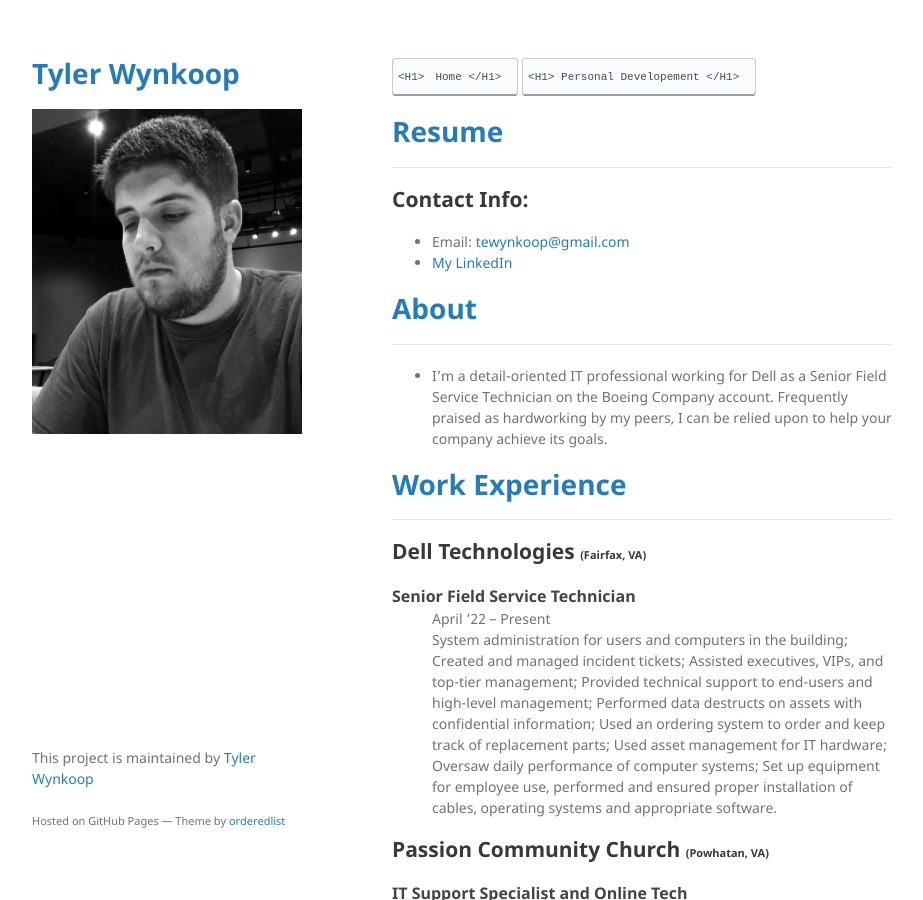
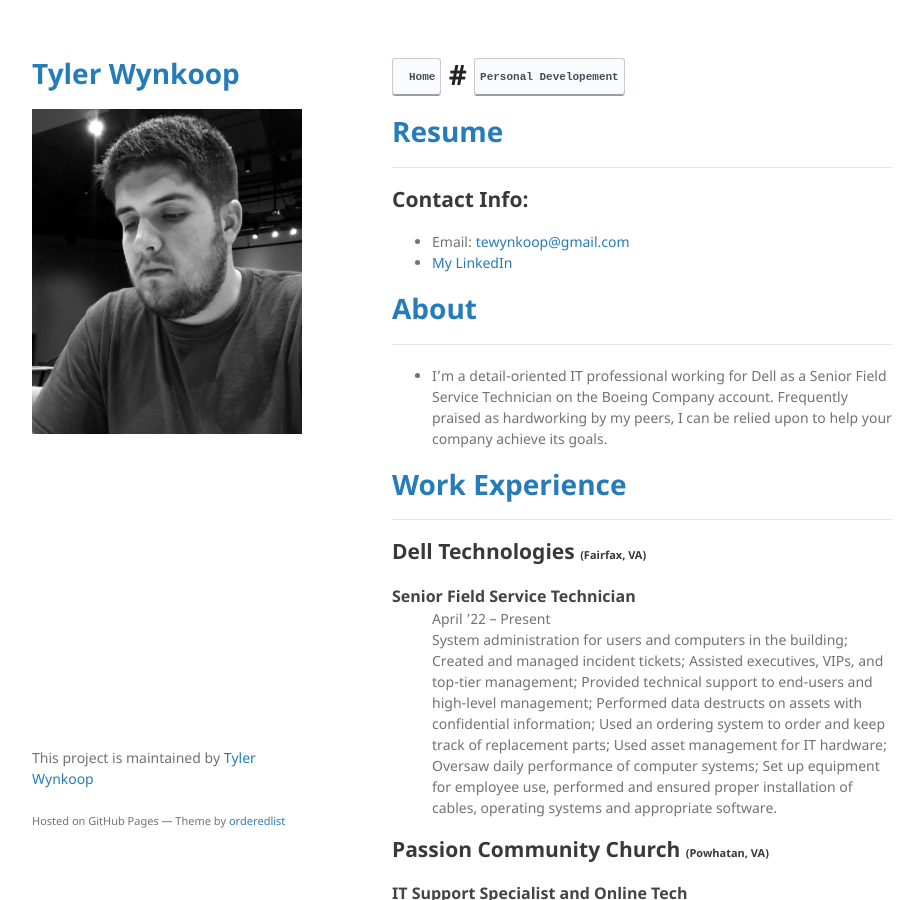
Before and after one commit to tewynkoop/TylerWynkoop, a Jekyll site: the page built from index.md, in a window 1280 px wide and 900 px high. Shown: the whole window, without its empty margins (178-1101 px from the left). Built offline with Jekyll 4.4.1, drawn with Linux system fonts in a browser that asks for light colours; a script that is not in the unit is left out; our own code applies the rules of GitHub Pages for plain Markdown files.

```diff
--- a/index.md
+++ b/index.md
@@ -2,7 +2,7 @@
 layout: default
 ---
 
-[<kbd> <br> <H1> Home </H1> <br> </kbd>](./index.html) [<kbd> <br> <H1> Personal Developement </H1> <br> </kbd>](./personal-developement.html)
+# [<kbd> <br>  Home  <br> </kbd>](./index.html) # [<kbd> <br>  Personal Developement  <br> </kbd>](./personal-developement.html)
 
 
 # <span style="color:#267CB9"> Resume </span>
```
